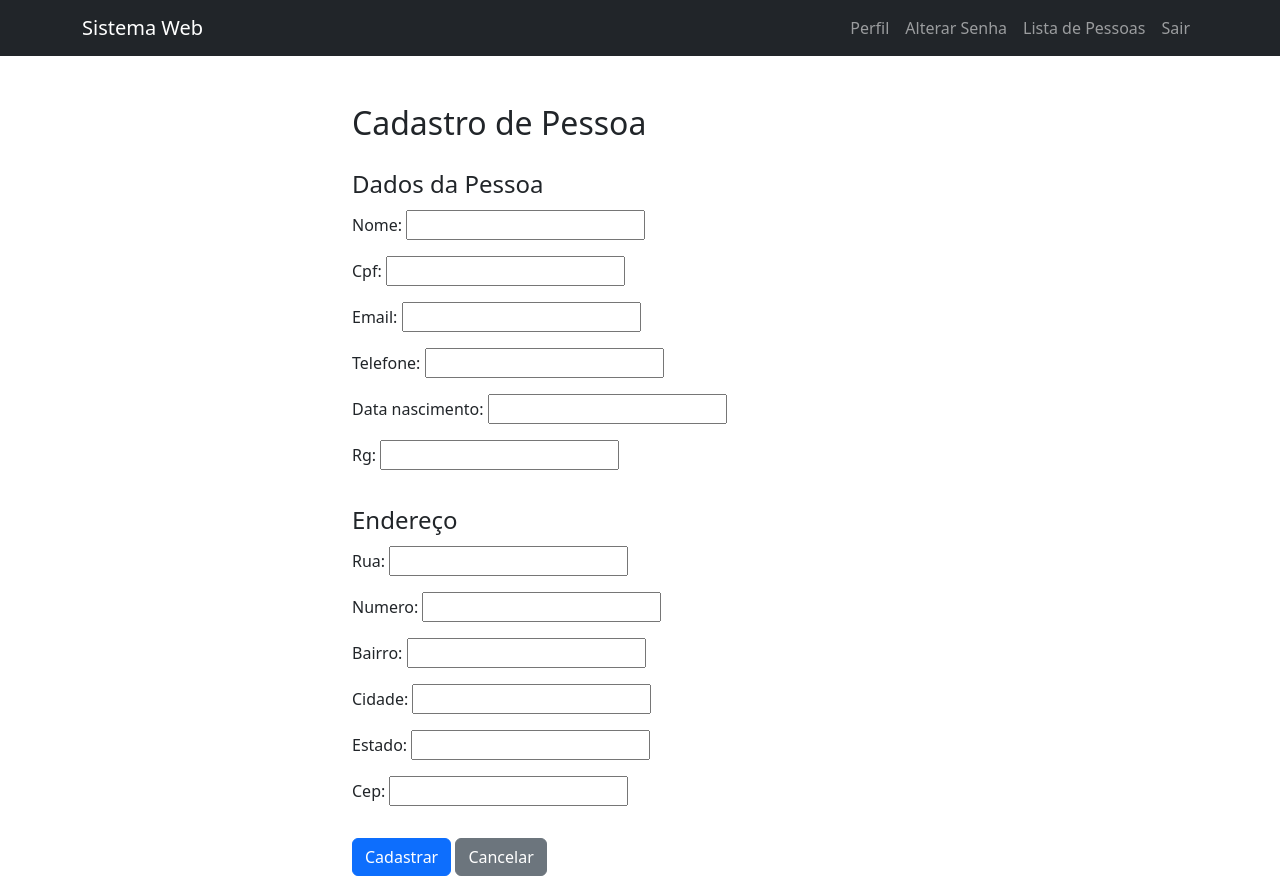
After one commit to RianBarbosa1/meu-projeto-django, a Django app: page /pessoa/cadastro/ in a window 1280 px wide. The commit adds this page. Run offline with Django 5.2, Linux system fonts and the light colour scheme; a user stored in the database is signed in.

Commit message:
incluindo o exercicio 3

```diff
--- a/sistema_web/usuarios/forms.py
+++ b/sistema_web/usuarios/forms.py
@@ -1,6 +1,7 @@
 from django import forms
 from django.contrib.auth.models import User
 from django.contrib.auth.forms import UserCreationForm
+from .models import Pessoa, Endereco
 
 class CadastroForm(UserCreationForm):
     email = forms.EmailField(required=True)
@@ -8,3 +9,13 @@ class CadastroForm(UserCreationForm):
     class Meta:
         model = User
         fields = ("username", "email", "password1", "password2")
+
+class PessoaForm(forms.ModelForm):
+    class Meta:
+        model = Pessoa
+        fields = ['nome', 'cpf', 'email', 'telefone', 'data_nascimento', 'rg']
+
+class EnderecoForm(forms.ModelForm):
+    class Meta:
+        model = Endereco
+        fields = ['rua', 'numero', 'bairro', 'cidade', 'estado', 'cep']
--- a/sistema_web/usuarios/models.py
+++ b/sistema_web/usuarios/models.py
@@ -1,4 +1,5 @@
 from django.db import models
+from django.contrib.auth.models import User
 from django.core.validators import RegexValidator
 
 cpf_validator = RegexValidator(
@@ -12,14 +13,13 @@ telefone_validator = RegexValidator(
 )
 
 class Pessoa(models.Model):
+    usuario = models.ForeignKey(User, on_delete=models.CASCADE)
     nome = models.CharField(max_length=150)
     cpf = models.CharField(max_length=11, unique=True, validators=[cpf_validator])
     email = models.EmailField(max_length=254, blank=True, null=True)
     telefone = models.CharField(max_length=16, blank=True, validators=[telefone_validator])
     data_nascimento = models.DateField(blank=True, null=True)
     rg = models.CharField(max_length=12, blank=True)
-    endereco = models.CharField(max_length=200, blank=True)
-    bairro = models.CharField(max_length=100, blank=True)
 
     criado_em = models.DateTimeField(auto_now_add=True)
     atualizado_em = models.DateTimeField(auto_now=True)
@@ -31,3 +31,15 @@ class Pessoa(models.Model):
 
     def __str__(self):
         return f"{self.nome} ({self.cpf})"
+
+class Endereco(models.Model):
+    pessoa = models.OneToOneField(Pessoa, on_delete=models.CASCADE)
+    rua = models.CharField(max_length=150)
+    numero = models.CharField(max_length=10)
+    bairro = models.CharField(max_length=100)
+    cidade = models.CharField(max_length=100)
+    estado = models.CharField(max_length=2)
+    cep = models.CharField(max_length=10)
+
+    def __str__(self):
+        return f"{self.rua}, {self.numero} - {self.bairro}, {self.cidade}/{self.estado}"
--- a/sistema_web/usuarios/templates/usuarios/base.html
+++ b/sistema_web/usuarios/templates/usuarios/base.html
@@ -11,7 +11,11 @@
     <nav class="navbar navbar-expand-lg navbar-dark bg-dark">
       <div class="container">
         <a class="navbar-brand" href="{% url 'home' %}">Sistema Web</a>
-        <div class="collapse navbar-collapse">
+        <button class="navbar-toggler" type="button" data-bs-toggle="collapse" data-bs-target="#navbarSupportedContent"
+          aria-controls="navbarSupportedContent" aria-expanded="false" aria-label="Toggle navigation">
+          <span class="navbar-toggler-icon"></span>
+        </button>
+        <div class="collapse navbar-collapse" id="navbarSupportedContent">
           <ul class="navbar-nav ms-auto">
             {% if request.user.is_authenticated %}
               <li class="nav-item">
@@ -41,7 +45,7 @@
         {% endblock %}
     </main>
 
-    <!-- Bootstrap JS CDN (opcional para componentes que precisam de JS) -->
+    <!-- Bootstrap JS CDN -->
     <script src="https://cdn.jsdelivr.net/npm/bootstrap@5.3.0/dist/js/bootstrap.bundle.min.js"></script>
 </body>
 </html>
--- /dev/null
+++ b/sistema_web/usuarios/templates/usuarios/cadastro_pessoa.html
@@ -0,0 +1,31 @@
+{% extends 'usuarios/base.html' %}
+
+{% block title %}Cadastro de Pessoa - Sistema Web{% endblock %}
+
+{% block content %}
+<div class="container mt-5" style="max-width: 600px;">
+  <h2 class="mb-4">Cadastro de Pessoa</h2>
+
+  {% if messages %}
+    {% for message in messages %}
+      <div class="alert alert-{{ message.tags }}">{{ message }}</div>
+    {% endfor %}
+  {% endif %}
+
+  <form method="post">
+    {% csrf_token %}
+    <fieldset class="mb-3">
+      <legend>Dados da Pessoa</legend>
+      {{ pessoa_form.as_p }}
+    </fieldset>
+
+    <fieldset class="mb-3">
+      <legend>Endereço</legend>
+      {{ endereco_form.as_p }}
+    </fieldset>
+
+    <button type="submit" class="btn btn-primary">Cadastrar</button>
+    <a href="{% url 'lista_pessoas' %}" class="btn btn-secondary">Cancelar</a>
+  </form>
+</div>
+{% endblock %}
--- a/sistema_web/usuarios/templates/usuarios/perfil.html
+++ b/sistema_web/usuarios/templates/usuarios/perfil.html
@@ -12,6 +12,10 @@
             <p><strong>Email:</strong> {{ user.email }}</p>
             <p><strong>Primeiro nome:</strong> {{ user.first_name }}</p>
             <p><strong>Último nome:</strong> {{ user.last_name }}</p>
+            <hr>
+            <a href="{% url 'lista_pessoas' %}" class="btn btn-outline-primary mt-3">
+                Ver Lista de Pessoas
+            </a>
         </div>
     </div>
 </div>
--- a/sistema_web/usuarios/urls.py
+++ b/sistema_web/usuarios/urls.py
@@ -18,6 +18,8 @@ urlpatterns = [
     path('erro500/', views.erro_500_teste, name='erro500'),
 
     path('pessoas/', views.lista_pessoas, name='lista_pessoas'),
+
+    path('pessoa/cadastro/', views.cadastro_pessoa, name='cadastro_pessoa'),
 
     # Recuperar senha - formulário para digitar email
     path('password_reset/', auth_views.PasswordResetView.as_view(
--- a/sistema_web/usuarios/views.py
+++ b/sistema_web/usuarios/views.py
@@ -2,7 +2,7 @@ from django.shortcuts import render, redirect
 from django.contrib.auth import authenticate, login, logout
 from django.contrib import messages
 from django.contrib.auth.decorators import login_required
-from .forms import CadastroForm
+from .forms import CadastroForm, PessoaForm, EnderecoForm
 from django.contrib.auth.views import PasswordResetView
 from django.urls import reverse_lazy
 from django.core.exceptions import PermissionDenied
@@ -48,7 +48,7 @@ def erro_403_teste(request):
 
 @login_required(login_url='login')
 def lista_pessoas(request):
-    pessoas = Pessoa.objects.all()
+    pessoas = Pessoa.objects.select_related('endereco').all()
     return render(request, 'usuarios/lista_pessoas.html', {'pessoas': pessoas})
 
 
@@ -77,6 +77,34 @@ def cadastro_view(request):
     return render(request, 'usuarios/cadastro.html', {'form': form})
 
 
+@login_required(login_url='login')
+def cadastro_pessoa(request):
+    if request.method == 'POST':
+        pessoa_form = PessoaForm(request.POST)
+        endereco_form = EnderecoForm(request.POST)
+
+        if pessoa_form.is_valid() and endereco_form.is_valid():
+            endereco = endereco_form.save()
+            pessoa = pessoa_form.save(commit=False)
+            pessoa.endereco = endereco
+            pessoa.usuario = request.user  # Ajuste conforme seu modelo
+            pessoa.save()
+
+            messages.success(request, 'Pessoa cadastrada com sucesso!')
+            return redirect('lista_pessoas')
+        else:
+            messages.error(request, 'Por favor, corrija os erros no formulário.')
+    else:
+        pessoa_form = PessoaForm()
+        endereco_form = EnderecoForm()
+
+    context = {
+        'pessoa_form': pessoa_form,
+        'endereco_form': endereco_form,
+    }
+    return render(request, 'usuarios/cadastro_pessoa.html', context)
+
+
 class CustomPasswordResetView(PasswordResetView):
     template_name = 'usuarios/password_reset.html'  # Template do formulário de recuperação
     email_template_name = 'usuarios/password_reset_email.html'  # Template do email que será enviado
```
Also changed, not shown: sistema_web/usuarios/admin.py (+18 -4 lines), sistema_web/usuarios/templates/usuarios/lista_pessoas.html (+15 -3 lines), sistema_web/db.sqlite3, sistema_web/usuarios/migrations/0002_remove_pessoa_bairro_remove_pessoa_endereco_and_more.py (added). Lines whose indentation alone changed are shown as unchanged.
